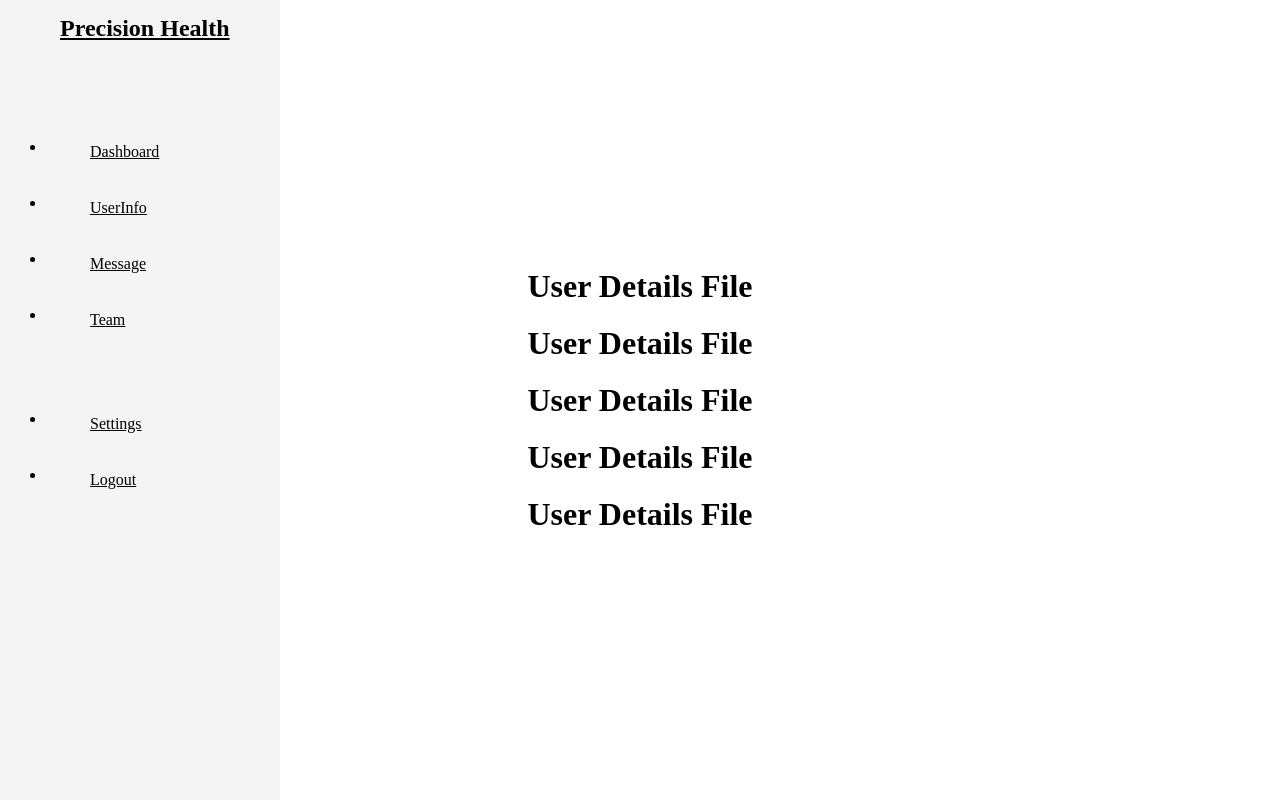
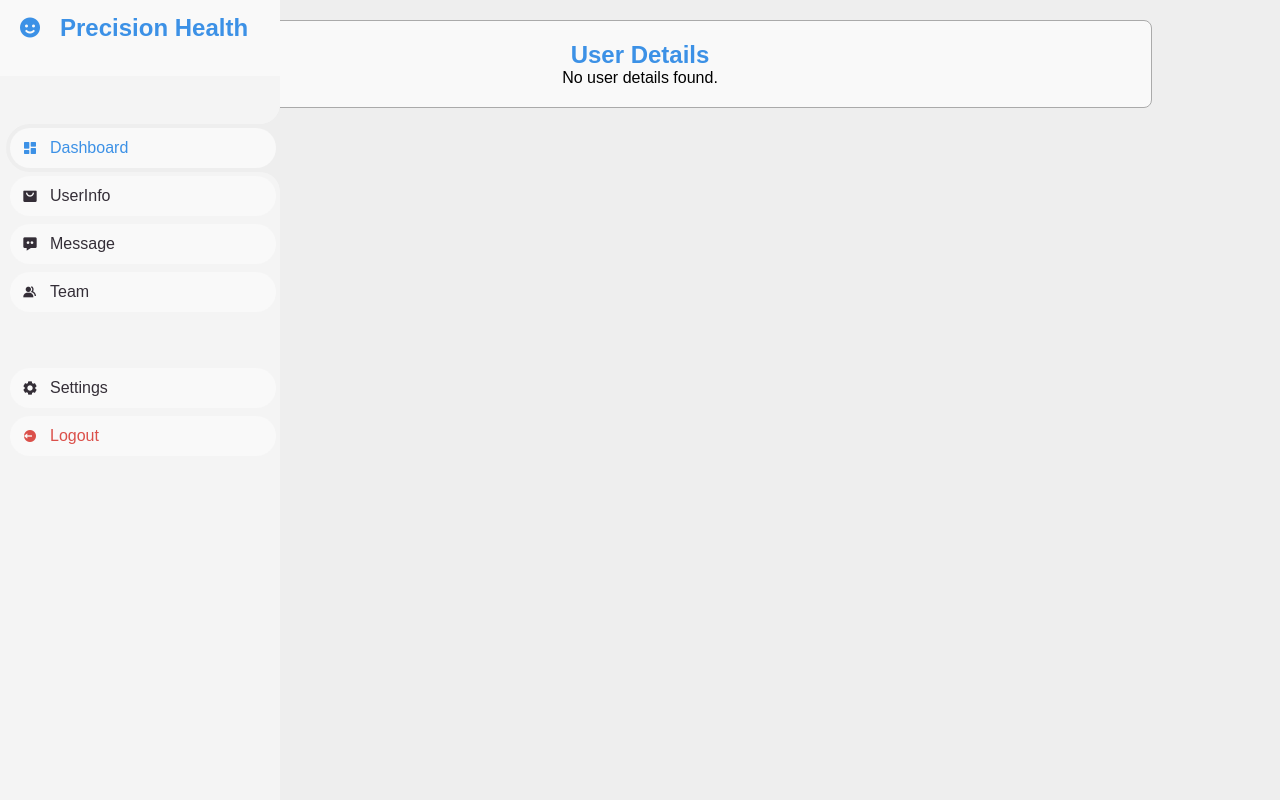
Before and after one commit to tajbidtousif/Precision-Health.AI, a PHP site: page /admin-panel/User_details.php in a window 1280 px wide. Run offline with PHP 8.4, Linux system fonts and the light colour scheme.

Commit message:
Admin Panel Under Dev

```diff
--- a/admin-panel/Sidebar.css
+++ b/admin-panel/Sidebar.css
@@ -1,3 +1,34 @@
+* {
+  margin: 0;
+  padding: 0;
+  box-sizing: border-box;
+}
+
+:root {
+  --poppins: "Poppins", sans-serif;
+  --lato: "Lato", sans-serif;
+
+  --light: #f9f9f9;
+  --blue: #3c91e6;
+  --light-blue: #cfe8ff;
+  --grey: #eee;
+  --dark-grey: #aaaaaa;
+  --dark: #342e37;
+  --red: #db504a;
+  --yellow: #ffce26;
+  --light-yellow: #fff2c6;
+  --orange: #fd7238;
+  --light-orange: #ffe0d3;
+}
+
+a {
+  text-decoration: none;
+}
+
+li {
+  list-style: none;
+}
+
 #sidebar {
   position: fixed;
   top: 0;
--- a/admin-panel/User_details.php
+++ b/admin-panel/User_details.php
@@ -1,5 +1,32 @@
 <?php
-include("Sidebar.php");?>
+$servername = "localhost";
+$username = "root";
+$password = "";
+$dbname = "otp_verification";
+
+$conn = mysqli_connect($servername, $username, $password, $dbname);
+
+if (!$conn) {
+    die("Connection failed: " . mysqli_connect_error());
+}
+
+if ($_SERVER["REQUEST_METHOD"] == "POST") {
+    $user_id = $_POST['user_id'];
+
+    $sql = "SELECT * FROM user WHERE uid = $user_id";
+    $result = mysqli_query($conn, $sql);
+
+    if ($result) {
+        $user_details = mysqli_fetch_assoc($result);
+    } else {
+        echo "Error fetching user details: " . mysqli_error($conn);
+    }
+
+    mysqli_close($conn);
+}
+
+include('Sidebar.php');
+?>
 
 <!DOCTYPE html>
 <html lang="en">
@@ -7,29 +34,65 @@ include("Sidebar.php");?>
 <head>
     <meta charset="UTF-8">
     <meta name="viewport" content="width=device-width, initial-scale=1.0">
-    <title>User Details</title>
+    <title>User Information</title>
+    <link href='https://unpkg.com/boxicons@2.0.9/css/boxicons.min.css' rel='stylesheet'>
     <style>
-        body {
-            display: flex;
-            flex-direction: column;
-            align-items: center;
-            justify-content: center;
-            height: 100vh;
+        * {
             margin: 0;
+            padding: 0;
+            box-sizing: border-box;
         }
 
-        h1 {
-            margin: 10px;
+        :root {
+            --poppins: 'Poppins', sans-serif;
+            --light: #F9F9F9;
+            --blue: #3C91E6;
+            --light-blue: #CFE8FF;
+            --grey: #eee;
+            --dark-grey: #AAAAAA;
+        }
+
+        body {
+            margin: 0;
+            padding: 0;
+            font-family: 'Poppins', sans-serif;
+            background-color: var(--grey);
+        }
+
+        #content {
+            margin: 20px auto;
+            padding: 20px;
+            width: 80%;
+            background-color: var(--light);
+            border: 1px solid var(--dark-grey);
+            border-radius: 8px;
+            text-align: center;
+        }
+
+        h2 {
+            color: var(--blue);
         }
     </style>
 </head>
 
 <body>
-    <h1>User Details File</h1>
-    <h1>User Details File</h1>
-    <h1>User Details File</h1>
-    <h1>User Details File</h1>
-    <h1>User Details File</h1>
+
+    <div id="content">
+
+        <h2>User Details</h2>
+        <?php
+
+        if (isset($user_details)) {
+            echo "<p>User ID: {$user_details['uid']}</p>";
+            echo "<p>Name: {$user_details['name']}</p>";
+            echo "<p>Email: {$user_details['email']}</p>";
+            echo "<p>Status: {$user_details['status']}</p>";
+            // Add more details as needed
+        } else {
+            echo "<p>No user details found.</p>";
+        }
+        ?>
+    </div>
 </body>
 
 </html>
```
